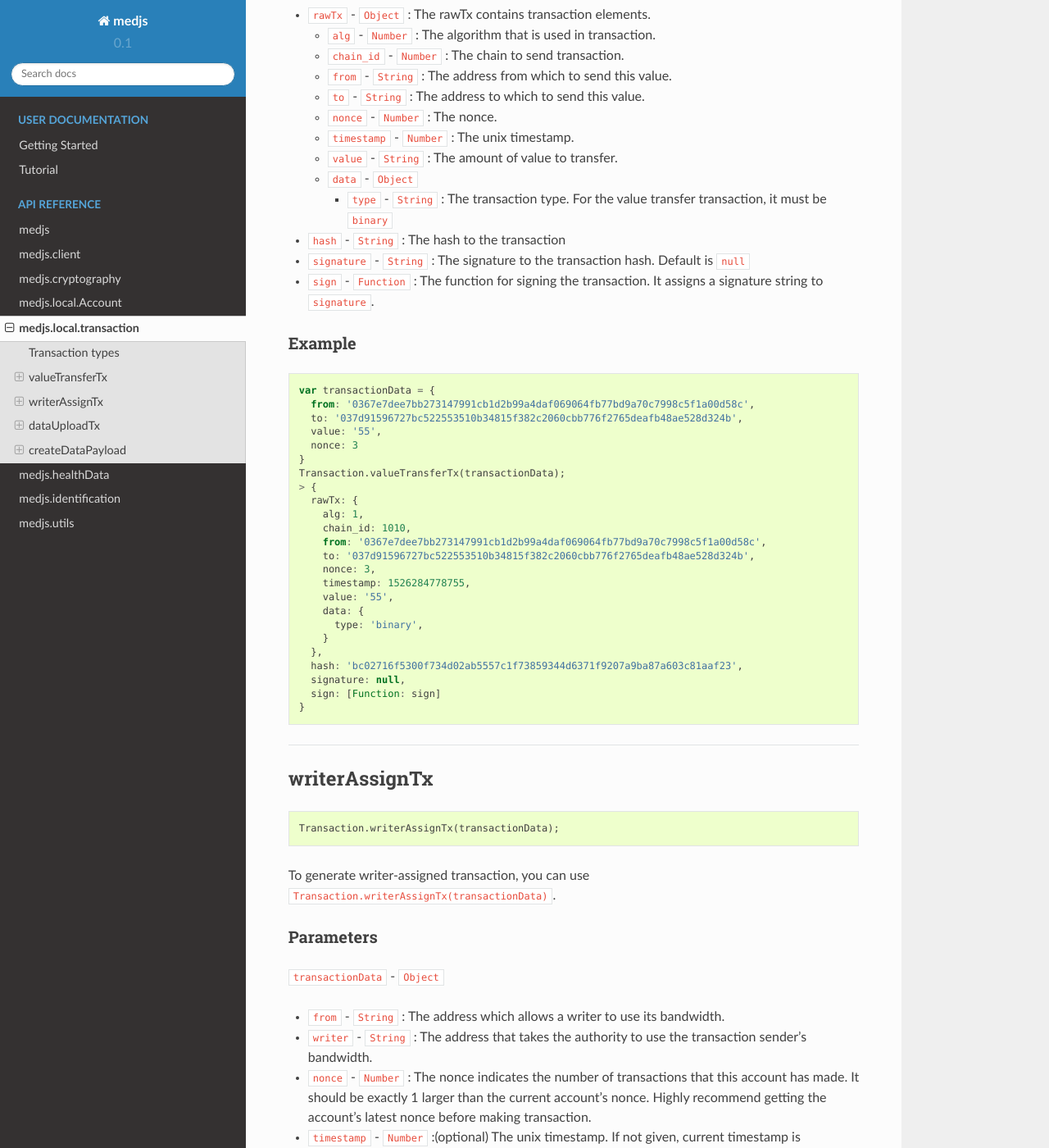
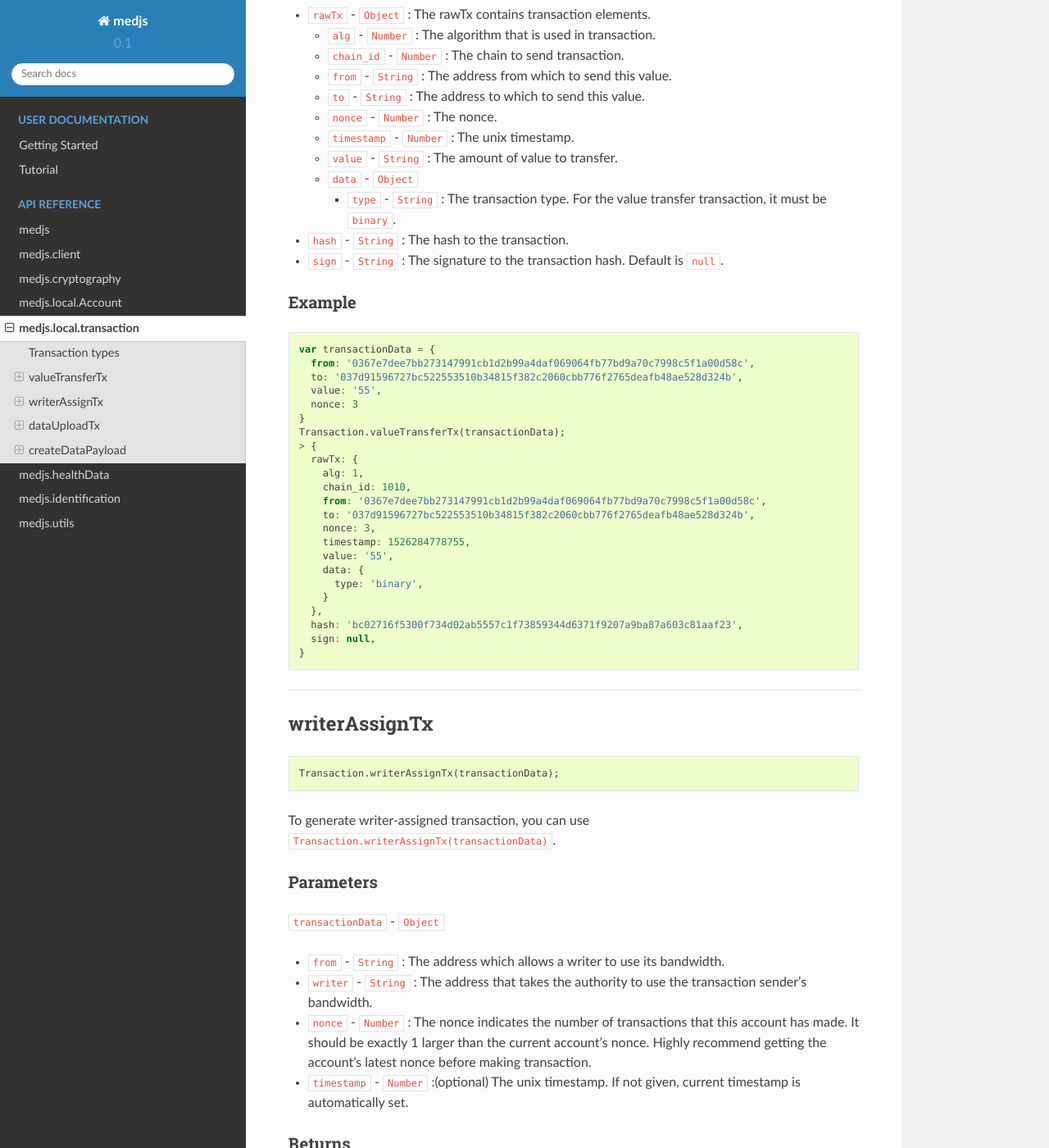
Before and after one commit to medibloc/panacea-js-old, a Sphinx documentation site: the page built from docs/medjs-transaction.rst, in a window 1280 px wide and 1400 px high, scrolled down 1491 px. Shown: the whole window at 82% size. Built offline with Sphinx 7.4.7 and the Read the Docs theme 2.0.0, drawn with Linux system fonts in a browser that asks for light colours; some of the changed text lies outside the part shown.

Commit message:
documentation transaction part change for release

```diff
--- a/docs/medjs-transaction.rst
+++ b/docs/medjs-transaction.rst
@@ -72,11 +72,9 @@ Returns
   + ``value`` - ``String`` : The amount of value to transfer.
   + ``data`` - ``Object``
 
-    * ``type`` - ``String`` : The transaction type. For the value transfer transaction, it must be ``binary``
-- ``hash`` - ``String`` : The hash to the transaction
-- ``signature`` - ``String`` : The signature to the transaction hash. Default is ``null``
-- ``sign`` - ``Function`` : The function for signing the transaction. It assigns a signature string to ``signature``.
-
+    * ``type`` - ``String`` : The transaction type. For the value transfer transaction, it must be ``binary``.
+- ``hash`` - ``String`` : The hash to the transaction.
+- ``sign`` - ``String`` : The signature to the transaction hash. Default is ``null``.
 
 -------
 Example
@@ -105,14 +103,13 @@ Example
       }
     },
     hash: 'bc02716f5300f734d02ab5557c1f73859344d6371f9207a9ba87a603c81aaf23',
-    signature: null,
-    sign: [Function: sign]
+    sign: null,
   }
 
 ---------------------------------------------------------------------------
 
 writerAssignTx
-=========================
+==============
 
 .. code-block:: javascript
 
@@ -142,18 +139,16 @@ Returns
   + ``alg`` - ``Number`` : The algorithm used in transaction.
   + ``chain_id`` - ``Number`` : The chain to send transaction.
   + ``from`` - ``String`` : The address which allows writer to use its bandwidth.
-  + ``to`` - ``String`` : ``null``
+  + ``to`` - ``String`` : ``null``.
   + ``nonce`` - ``Number`` : The nonce.
   + ``timestamp`` - ``Number`` : The unix timestamp.
-  + ``value`` - ``String`` : ``0``
+  + ``value`` - ``String`` : '0'.
   + ``data`` - ``Object``
 
-    * ``type`` - ``String`` : The transaction type. For the writer assign transaction, it must be ``register_wkey``
+    * ``type`` - ``String`` : The transaction type. For the writer assign transaction, it must be ``register_wkey``.
     * ``payload`` - ``String`` : The payload for the writer assigning. It is the string from json object. (Will be changed to protoBuffer)
-- ``hash`` - ``String`` : The hash to the transaction
-- ``signature`` - ``String`` : The signature to the transaction hash. Default is ``null``
-- ``sign`` - ``Function`` : The function for signing the transaction. It assigns a signature string to ``signature``.
-
+- ``hash`` - ``String`` : The hash to the transaction.
+- ``sign`` - ``String`` : The signature to the transaction hash. Default is ``null``.
 
 .. note:: Transaction for writer assigning does not send any value to any address. Therefore, it has ``null`` in ``to`` parameter.
 
@@ -184,8 +179,7 @@ Example
       }
     },
     hash: 'ecb980d1886da7c1be3cefe445d9554bc0adb8697b43577a8e1d8d7ef2991c34',
-    signature: null,
-    sign: [Function: sign]
+    sign: null,
   }
 
 ---------------------------------------------------------------------------
@@ -237,7 +231,7 @@ Returns
     * ``type`` - ``String`` : The transaction type. For the data upload transaction, it must be ``add_record``
     * ``payload`` - ``String`` : The payload for the data uploading. It is a string from json object. (Will be changed to protoBuffer)
 - ``hash`` - ``String`` : The hash to the transaction
-- ``signature`` - ``String`` : The signature to the transaction hash. Default is ``null``
+- ``signature`` - ``String`` : The signature to the transaction hash. Default is ``null``.
 - ``sign`` - ``Function`` : The function for signing the transaction. It assigns signature string to ``signature``.
 
 
@@ -277,8 +271,7 @@ Example
       }
     },
     hash: '8948e398873c99ce4136e1c00eeecbf3f400c4f221ee78ad22c91ca066c76ea6',
-    signature: null,
-    sign: [Function: sign]
+    sign: null,
   }
 
 ---------------------------------------------------------------------------
@@ -299,7 +292,7 @@ Parameters
 ``dataObject`` - ``object``
 
 - ``data`` - ``Boolean|Number|String|Object`` : The data can be any type that can be hashed.
-- ``storage`` - ``String`` : The storage specifies the location of the stored data. ``Local`` is used when you store the data on your device. (Storage usage guideline will be announced.)
+- ``storage`` - ``String`` : The storage specifies the location of the stored data. ``Local`` is used when you store the data on your device. (Storage usage guideline will be announced)
 - ``ownerAccount`` - ``Object`` : The ownerAccount is the account object from ``new Account()``.
 - ``passphrase`` - ``String`` : The passphrase for the ownerAccount. The passphrase is used to decrypt private key from ownerAccount's ``encryptedPrivKey``.
 - ``writerPubKey`` - ``String`` : The writerPubKey is the address, which is already assigned by owner using ``writerAssignTx()``.
```
